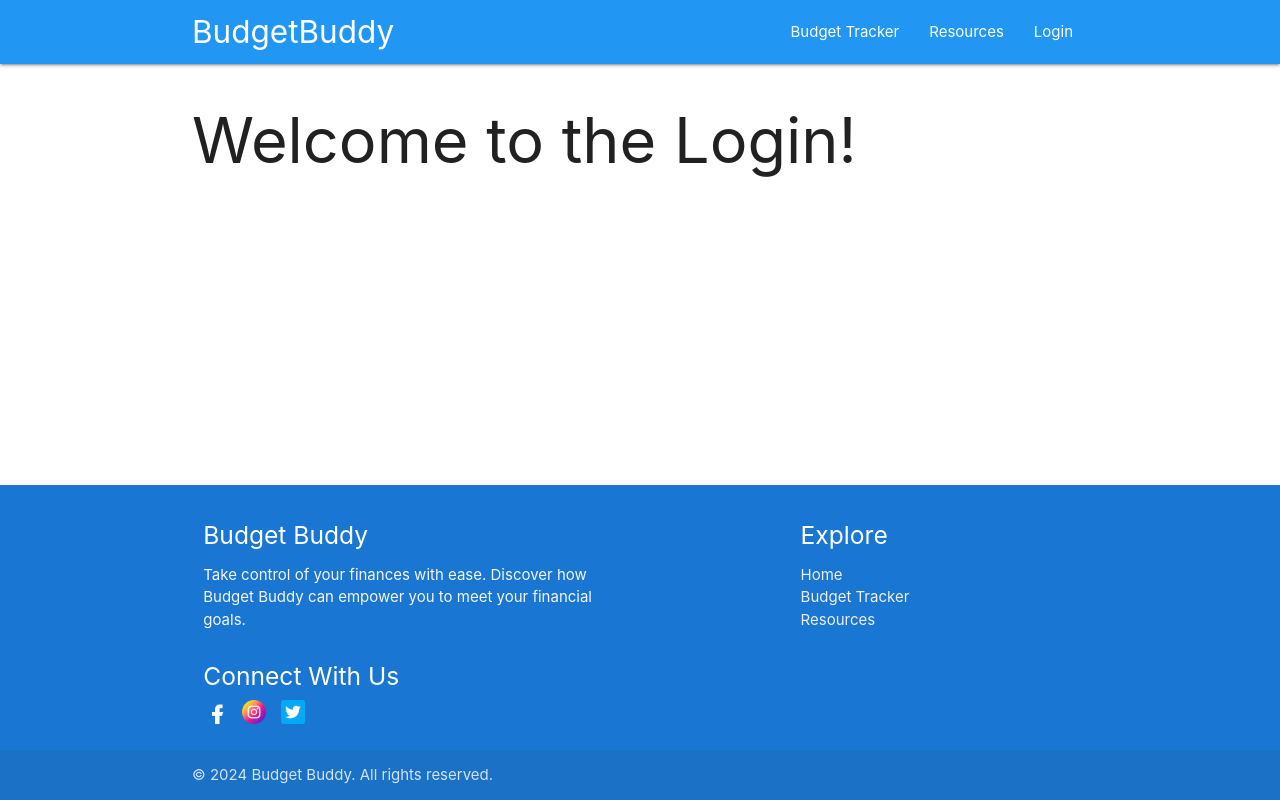
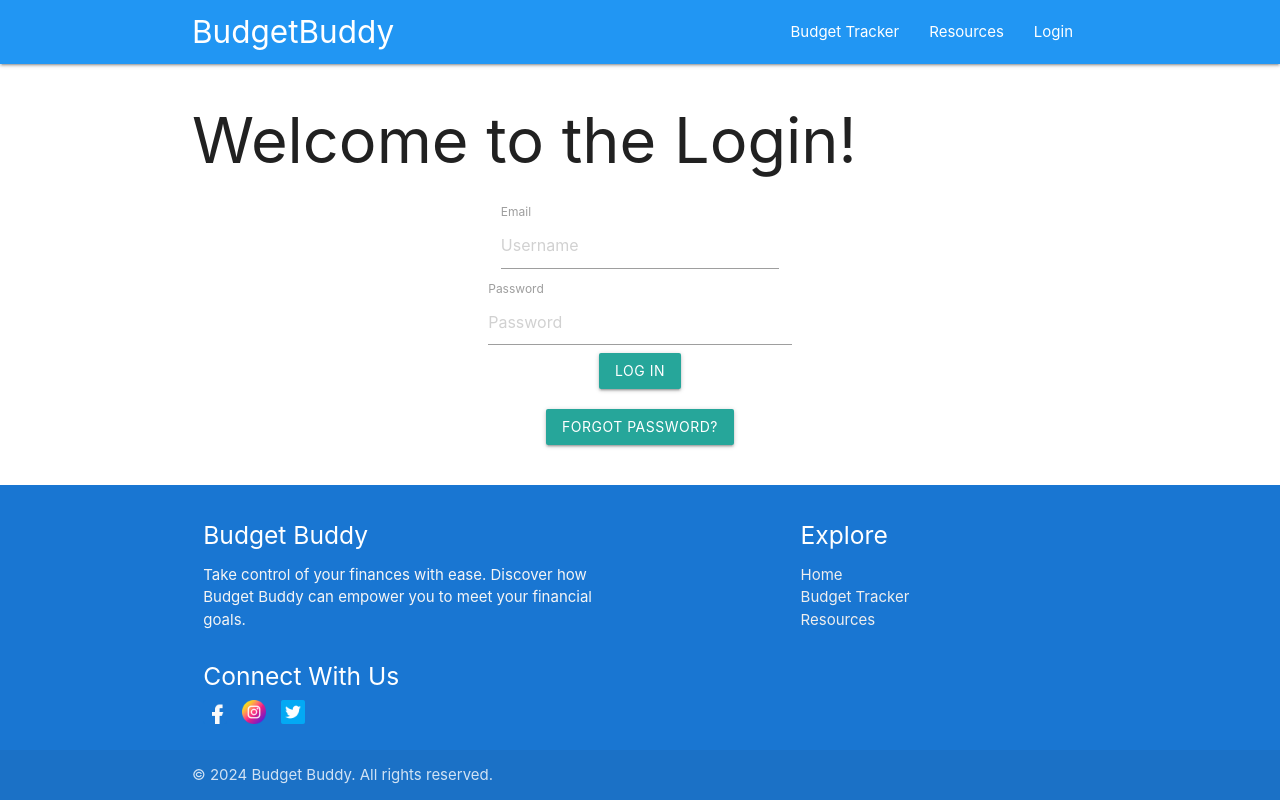
Before and after one commit to kennidystillwell/capstone-frontend, a React (Create React App) app: page /login in a window 1280 px wide. Built offline with nearby package versions, Linux system fonts and the light colour scheme.

Commit message:
testing functionality from frontend to backend

```diff
--- a/package.json
+++ b/package.json
@@ -6,9 +6,11 @@
     "@testing-library/jest-dom": "^5.17.0",
     "@testing-library/react": "^13.4.0",
     "@testing-library/user-event": "^13.5.0",
+    "axios": "^1.6.7",
     "chart.js": "^4.4.1",
     "materialize-css": "^1.0.0",
     "react": "^18.2.0",
+    "react-bootstrap": "^2.10.1",
     "react-dom": "^18.2.0",
     "react-router-dom": "^6.22.1",
     "react-scripts": "5.0.1",
--- a/src/Login.jsx
+++ b/src/Login.jsx
@@ -1,6 +1,7 @@
 import React from 'react';
 import NavBar from './components/NavBar';
 import Footer from './components/Footer';
+import LoginForm from './components/LoginForm';
 
 const Login = () => {
     return (
@@ -8,6 +9,7 @@
             <NavBar />
             <div className="container">
                 <h1>Welcome to the Login!</h1>
+                <LoginForm></LoginForm>
             </div>
             <Footer />
         </div>
--- /dev/null
+++ b/src/components/LoginForm.jsx
@@ -0,0 +1,107 @@
+import React, { useState } from "react";
+import { Form, Button, Alert } from "react-bootstrap";
+import "../css/loginForm.css";
+import axios from "axios"
+
+
+
+
+export default function LoginForm() {
+    const [inputEmail, setInputEmail] = useState("");
+    const [inputPassword, setInputPassword] = useState("");
+
+    const [show, setShow] = useState(false);
+    const [loading, setLoading] = useState(false);
+
+    const handleSubmit = async (event) => {
+        event.preventDefault();
+        setLoading(true);
+        // await delay(500);
+        const response = await axios.get('http://localhost:5000/login', {
+            params: {
+                email: inputEmail,
+                password: inputPassword
+            }
+        })
+        let result = await response.data;
+        console.log(result.data)
+
+        // console.log(`Username :${inputUsername}, Password :${inputPassword}`);
+        // if (inputUsername !== "admin" || inputPassword !== "admin") {
+        //     setShow(true);
+        // }
+
+        setLoading(false);
+    };
+
+    const handlePassword = () => { };
+
+    function delay(ms) {
+        return new Promise((resolve) => setTimeout(resolve, ms));
+    }
+
+    return (
+        <div
+        >
+            {/* Overlay */}
+            <div className="sign-in__backdrop"></div>
+            {/* Form */}
+            <Form className="shadow p-4 bg-white rounded" onSubmit={handleSubmit}>
+                {/* ALert */}
+                {show ? (
+                    <Alert
+                        className="mb-2"
+                        variant="danger"
+                        onClose={() => setShow(false)}
+                        dismissible
+                    >
+                        Incorrect username or password.
+                    </Alert>
+                ) : (
+                    <div />
+                )}
+                <Form.Group className="mb-2" controlId="username">
+                    <Form.Label>Email</Form.Label>
+                    <Form.Control
+                        type="text"
+                        value={inputEmail}
+                        placeholder="Username"
+                        onChange={(e) => setInputEmail(e.target.value)}
+                        required
+                    />
+                </Form.Group>
+                <Form.Group className="mb-2" controlId="password">
+                    <Form.Label>Password</Form.Label>
+                    <Form.Control
+                        type="password"
+                        value={inputPassword}
+                        placeholder="Password"
+                        onChange={(e) => setInputPassword(e.target.value)}
+                        required
+                    />
+                </Form.Group>
+                <Form.Group className="mb-2" controlId="checkbox">
+
+                </Form.Group>
+                {!loading ? (
+                    <Button className="w-100" variant="primary" type="submit">
+                        Log In
+                    </Button>
+                ) : (
+                    <Button className="w-100" variant="primary" type="submit" disabled>
+                        Logging In...
+                    </Button>
+                )}
+                <div className="d-grid justify-content-end">
+                    <Button
+                        className="text-muted px-0"
+                        variant="link"
+                        onClick={handlePassword}
+                    >
+                        Forgot password?
+                    </Button>
+                </div>
+            </Form>
+        </div>
+    );
+};
--- /dev/null
+++ b/src/css/loginForm.css
@@ -0,0 +1,53 @@
+/* ---------- SIGN IN ---------- */
+.sign-in__wrapper {
+    display: flex;
+    flex-direction: column;
+    justify-content: center;
+    align-items: center;
+    width: 100vw;
+    height: 100vh;
+    background-position: center center;
+    background-repeat: no-repeat;
+    background-size: cover;
+    position: relative;
+}
+
+form.shadow.p-4.bg-white.rounded {
+    display: flex;
+    flex-direction: column;
+    align-items: center;
+}
+
+button.w-100.btn.btn-primary {
+    margin-bottom: 20px;
+}
+
+
+.sign-in__wrapper form {
+    width: 24rem;
+    max-width: 90%;
+    z-index: 1;
+    animation: showSignInForm 1s;
+}
+
+.sign-in__wrapper form img {
+    width: 4rem;
+}
+
+@keyframes showSignInForm {
+
+    0%,
+    30% {
+        transform: translate(0, -150%);
+    }
+
+    70%,
+    90% {
+        transform: translate(0, 1rem);
+    }
+
+    80%,
+    100% {
+        transform: translate(0, 0);
+    }
+}
```
Also changed, not shown: 1 other file (tests, documents, lock files or other folders).
